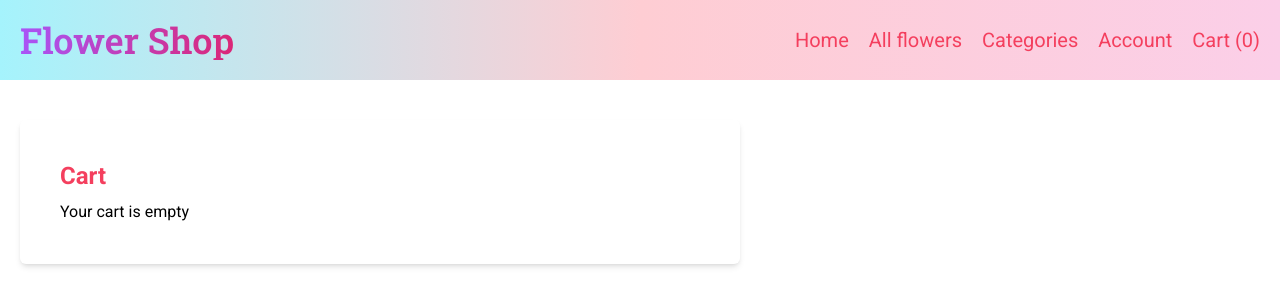
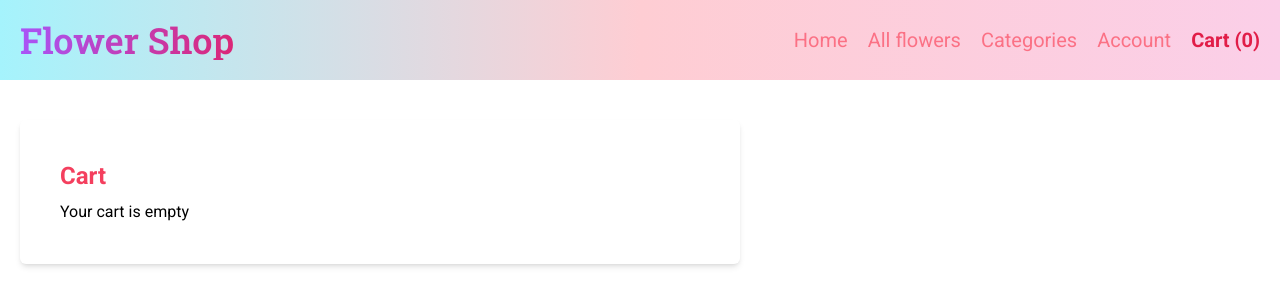
Before and after one commit to Marowota/flower-shop-client, a Next.js app: page /cart in a window 1280 px wide. Shown: the top 306 px of the page. Built offline with nearby package versions, Linux system fonts and the light colour scheme.

Commit message:
Add nav bar effect

```diff
--- a/components/Header.js
+++ b/components/Header.js
@@ -1,4 +1,5 @@
 import Link from "next/link";
+import { useRouter } from "next/router";
 import styled from "styled-components";
 import Center from "./Center";
 import { useContext } from "react";
@@ -31,7 +32,11 @@ const NavLink = styled(Link)`
 `;
 
 export default function Header() {
+  const inactiveLink = " text-rose-400 hover:text-rose-500";
+  const activeLink = " text-rose-600 font-semibold hover:text-rose-700";
   const { cartProducts } = useContext(CartContext);
+  const router = useRouter();
+  const { pathname } = router;
   return (
     <div className="bg-gradient-to-r from-cyan-200 via-rose-200 to-pink-200">
       <Center>
@@ -42,12 +47,43 @@ export default function Header() {
           >
             Flower Shop
           </Link>
-          <div className="flex gap-5 text-rose-500 items-center">
-            <Link href={"/"}>Home</Link>
-            <Link href={"/products"}>All flowers</Link>
-            <Link href={"/categories"}>Categories</Link>
-            <Link href={"/account"}>Account</Link>
-            <Link href={"/cart"}>Cart ({cartProducts.length})</Link>
+          <div className="flex gap-5 items-center">
+            <Link
+              href={"/"}
+              className={pathname === "/" ? activeLink : inactiveLink}
+            >
+              Home
+            </Link>
+            <Link
+              href={"/products"}
+              className={
+                pathname.includes("/products") ? activeLink : inactiveLink
+              }
+            >
+              All flowers
+            </Link>
+            <Link
+              href={"/categories"}
+              className={
+                pathname.includes("/categories") ? activeLink : inactiveLink
+              }
+            >
+              Categories
+            </Link>
+            <Link
+              href={"/account"}
+              className={
+                pathname.includes("/account") ? activeLink : inactiveLink
+              }
+            >
+              Account
+            </Link>
+            <Link
+              href={"/cart"}
+              className={pathname.includes("/cart") ? activeLink : inactiveLink}
+            >
+              Cart ({cartProducts.length})
+            </Link>
           </div>
         </Wrapper>
       </Center>
```
